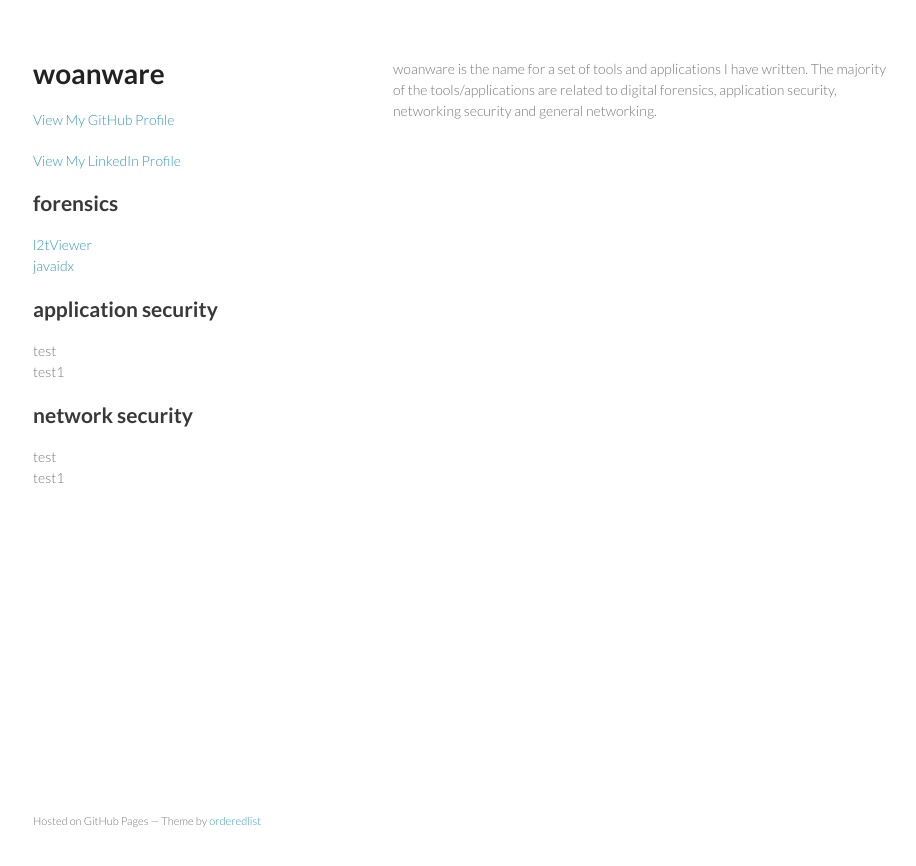
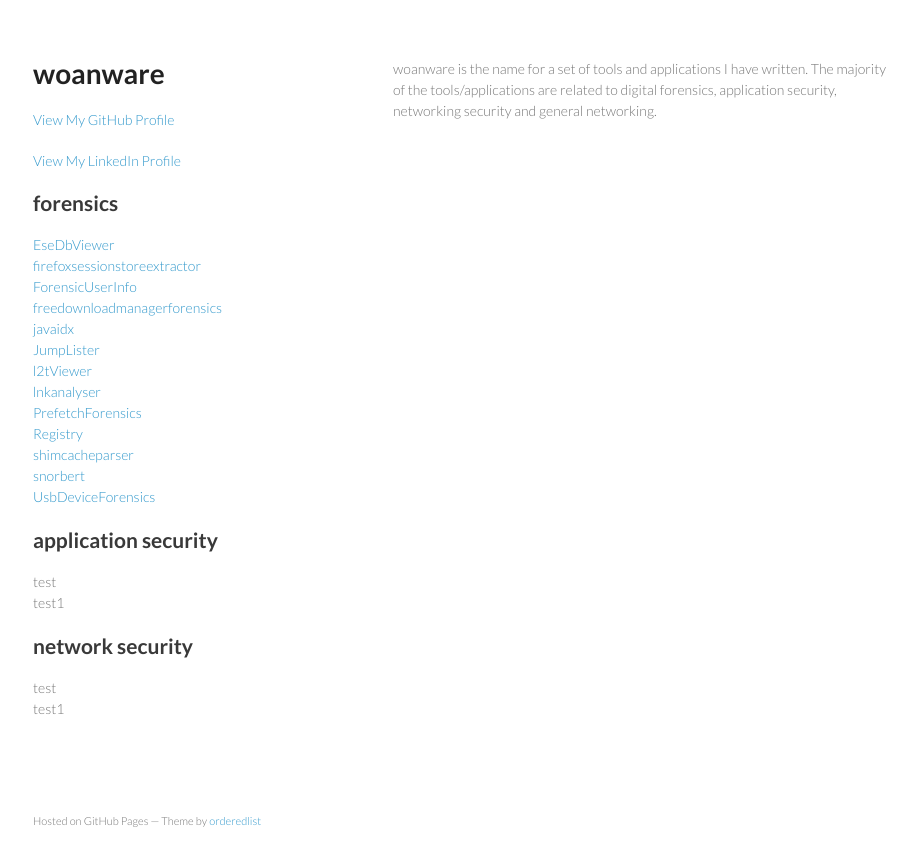
Before and after one commit to woanware/woanware.github.io, a Jekyll site: the page built from index.html, in a window 1280 px wide. Shown: the top 866 px of the page, without its empty margins (177-1093 px from the left). Built offline with Jekyll 4.4.1, drawn with Linux system fonts in a browser that asks for light colours.

Commit message:
Updated sidebar

```diff
--- a/_layouts/default.html
+++ b/_layouts/default.html
@@ -23,8 +23,19 @@
 		<p class="view"><a href="https://www.linkedin.com/in/markwoan">View My LinkedIn Profile</a></p>
 
 		<h2>forensics</h2>
+		<a href="/forensics/esedbviewer">EseDbViewer</a><br>
+		<a href="/forensics/firefoxsessionstoreextractor">firefoxsessionstoreextractor</a><br>
+		<a href="/forensics/forensicsuserinfo">ForensicUserInfo</a><br>
+		<a href="/forensics/freedownloadmanagerforensics">freedownloadmanagerforensics</a><br>
+		<a href="/forensics/javaidx">javaidx</a><br>
+		<a href="/forensics/jumplister">JumpLister</a><br>
 		<a href="/forensics/l2tviewer">l2tViewer</a><br>
-		<a href="/forensics/javaidx">javaidx</a><br>
+		<a href="/forensics/lnkanalyser">lnkanalyser</a><br>
+		<a href="/forensics/prefetchforensics">PrefetchForensics</a><br>
+		<a href="/forensics/registry">Registry</a><br>
+		<a href="/forensics/shimcacheparser">shimcacheparser</a><br>
+		<a href="/forensics/snorbert">snorbert</a><br>
+		<a href="/forensics/usbdeviceforensics">UsbDeviceForensics</a><br>
 
 		<br>
 		<h2>application security</h2>
```
Also changed, not shown: forensics/l2tviewer.md (+4 -2 lines).
